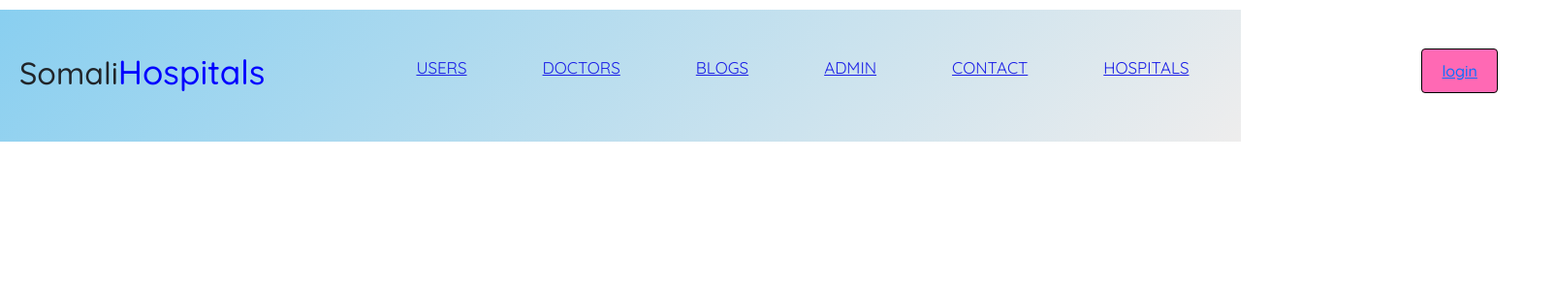
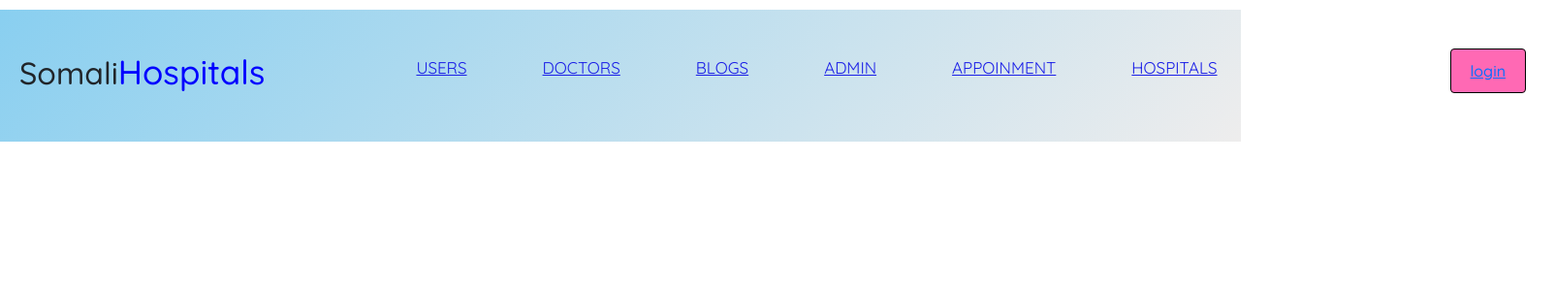
Before and after one commit to White-butterfly/Somaliland-Hospitals, a React (Create React App) app in the folder client/: page / in a window 1280 px wide. Shown: the top 300 px of the page at 97% size, 1604 px wide, since content can reach past the window. Built offline with nearby package versions, Linux system fonts and the light colour scheme; no server answers.

Commit message:
appoinment updated

```diff
--- a/client/src/components/Header/Header.js
+++ b/client/src/components/Header/Header.js
@@ -26,7 +26,7 @@
             </li>
 
             <li>
-              <Link to="/Contact">Contact</Link>
+              <Link to="/Appoinment">Appoinment</Link>
             </li>
             <li>
               <Link to = "/AllHospitals">Hospitals</Link>
```
